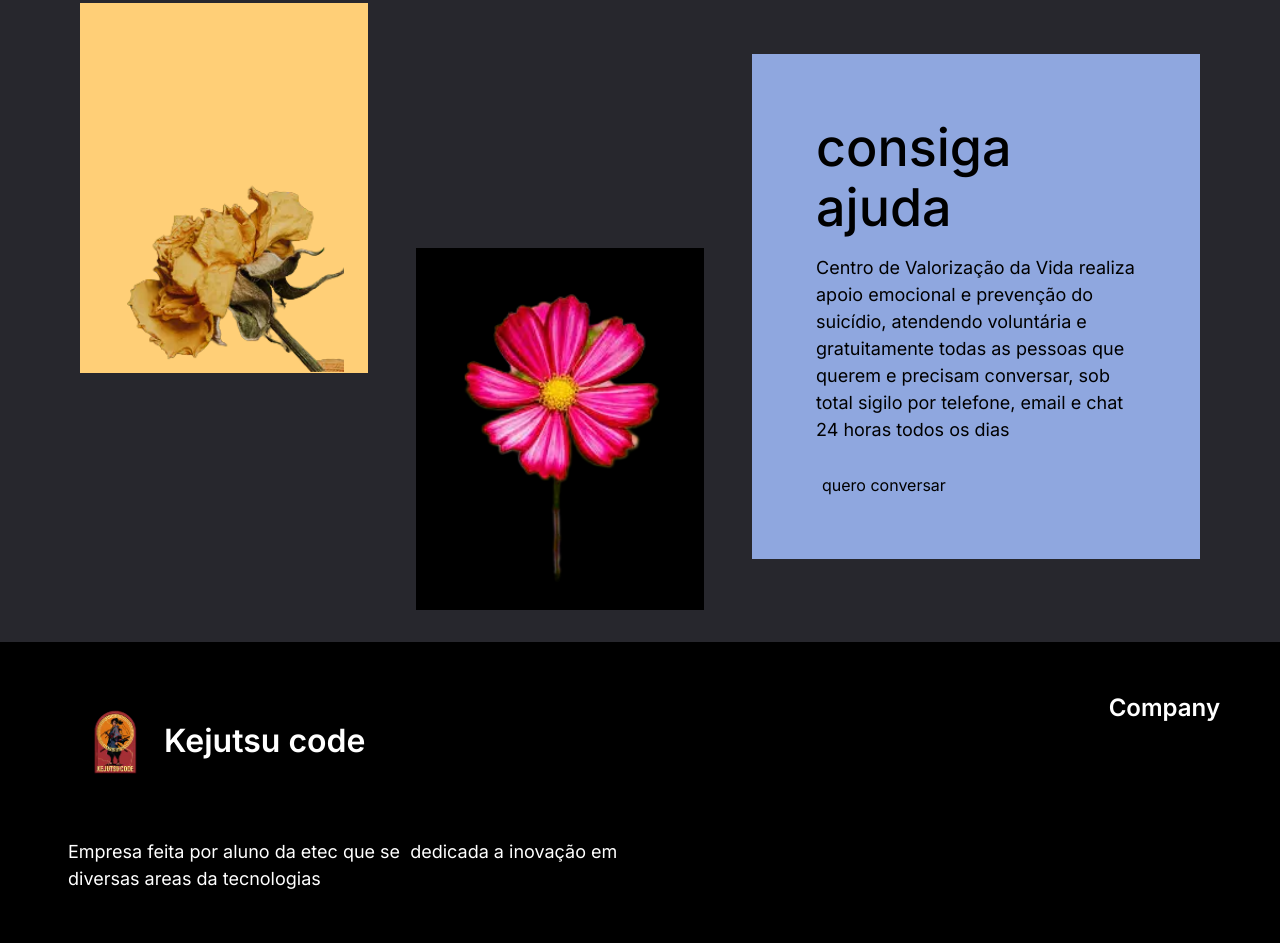
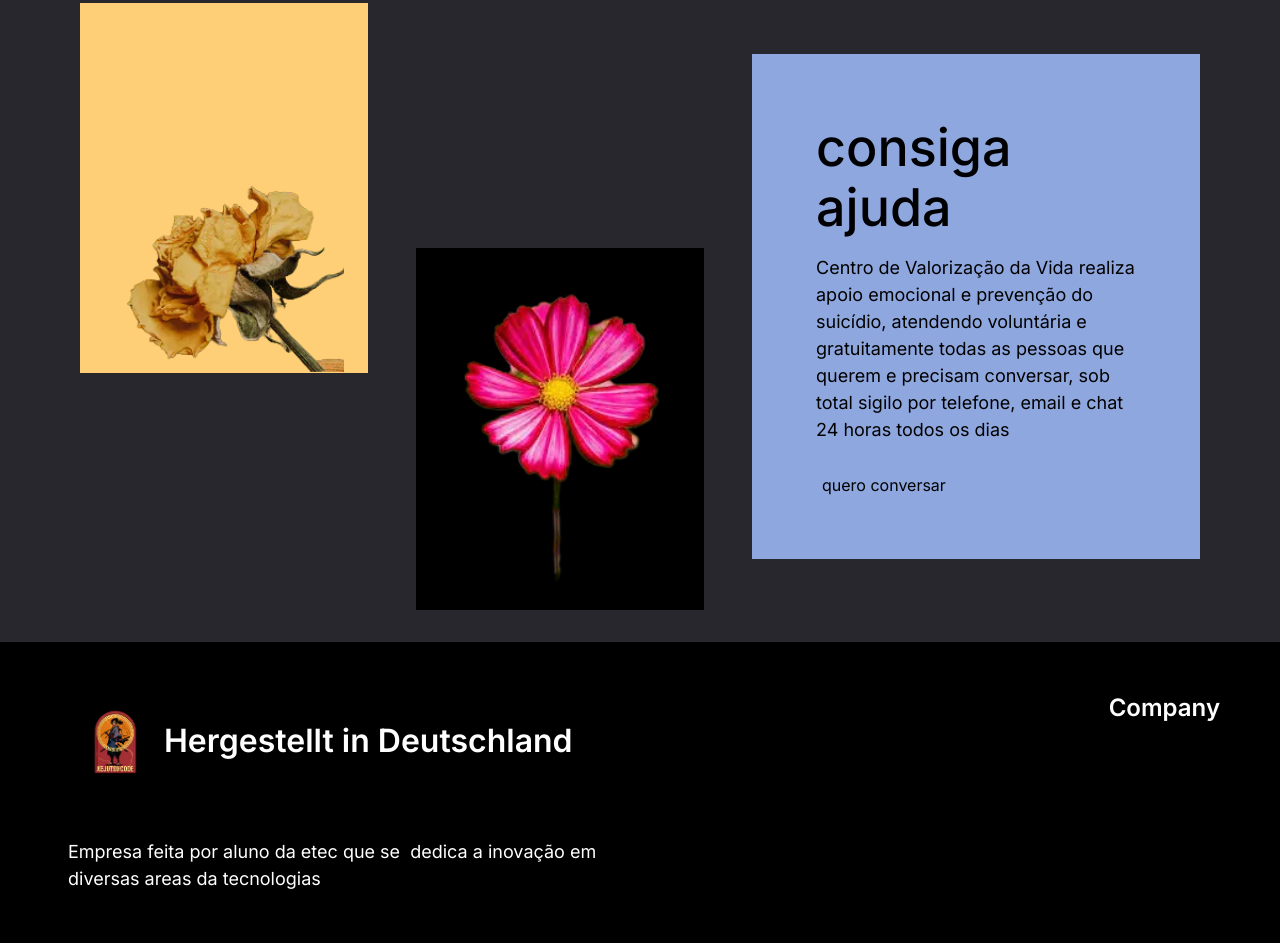
Before and after one commit to MTSmalow/setembro-amarelo, a website built with Parcel: page home.html in a window 1280 px wide. Shown: the part 3440-4383 px from the top of the page. Built offline with nearby package versions, Linux system fonts and the light colour scheme.

Commit message:
troca de nome

```diff
--- a/home.html
+++ b/home.html
@@ -309,10 +309,10 @@
             <div class="home-heading1">
               <div class="home-container3">
                 <img alt="pastedImage" src="public/kejutsu.png" class="home-pasted-image" />
-                <h2 class="home-logo">Kejutsu code</h2>
+                <h2 class="home-logo">Hergestellt in Deutschland</h2>
               </div>
               <p class="home-caption1">
-                Empresa feita por aluno da etec que se&nbsp; dedicada a
+                Empresa feita por aluno da etec que se&nbsp; dedica a
                 inovação em diversas areas da tecnologias
               </p>
             </div>
```
